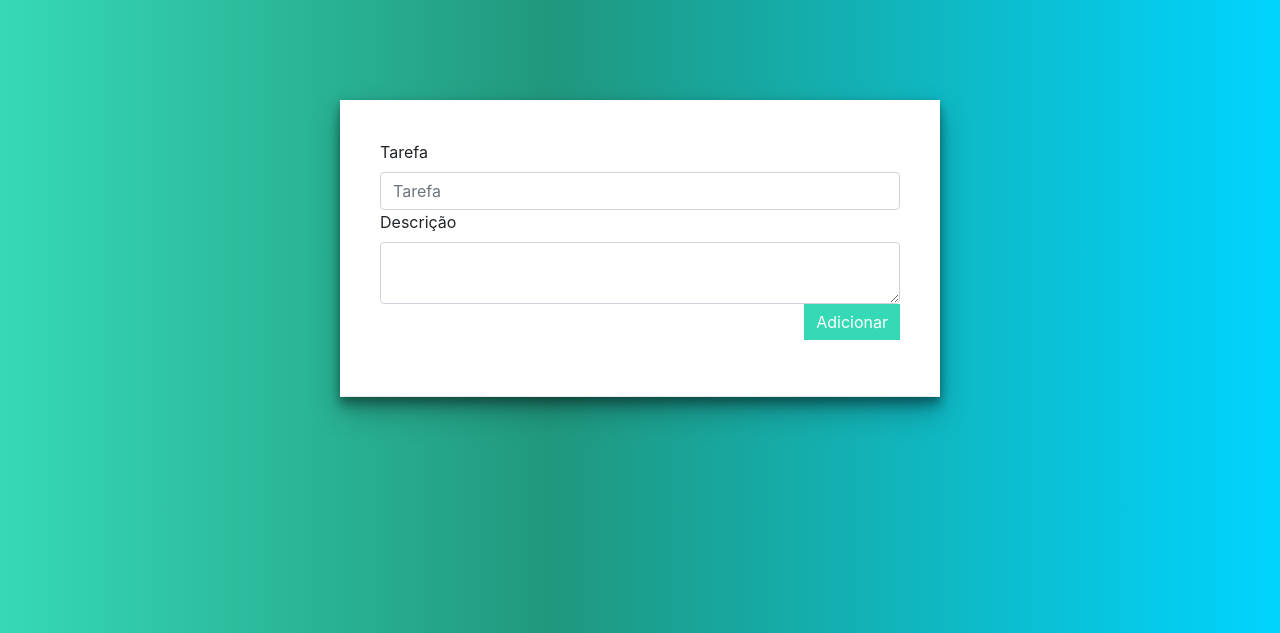
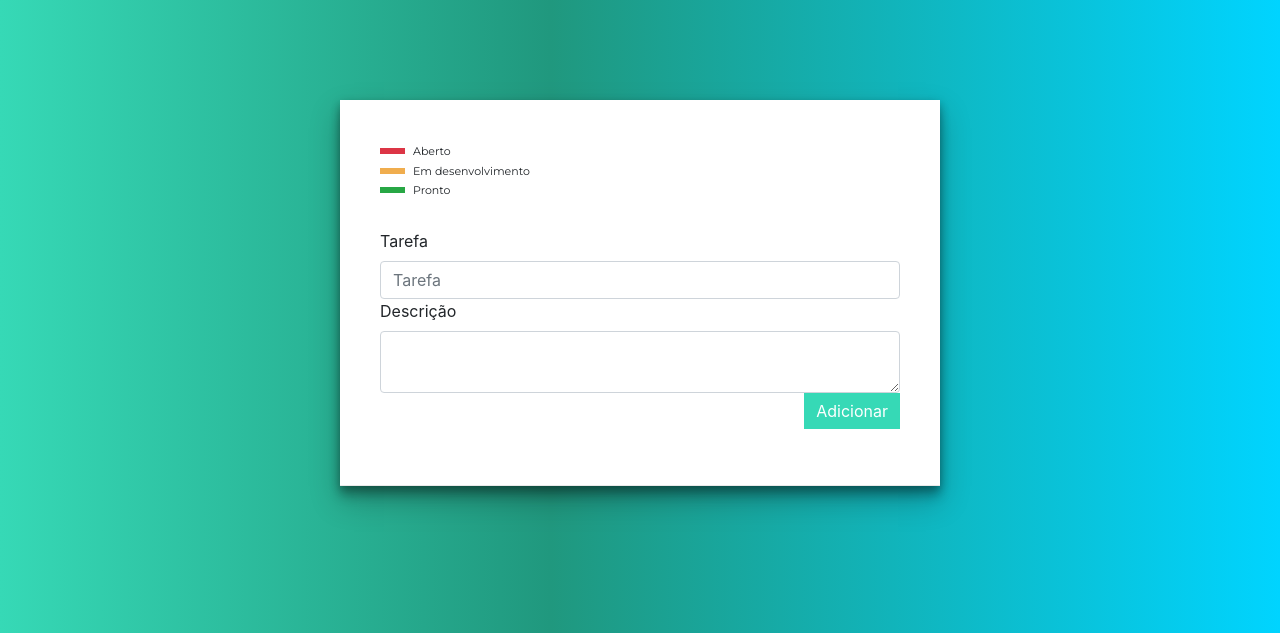
Before and after one commit to oopaze/todo-list, a Django app: page / in a window 1280 px wide. Shown: the top 633 px of the page. Run offline with Django 3.2, Linux system fonts and the light colour scheme; data comes from the database, SQL or seed files in the repository; both versions use the stored data as it was after the commit; some libraries are stand-ins or nearby versions.

Commit message:
adicionando legenda

```diff
--- a/frontend/templates/frontend/list.html
+++ b/frontend/templates/frontend/list.html
@@ -54,14 +54,46 @@
 		  color: #fff;
 		}
 
-    .completed-false{
+    .completed-0{
       border-bottom: 4px solid #dc3545;
       margin: 2px 0;
     }
 
-    .completed-true{
+    .completed-1{
+      border-bottom: 4px solid #f0ad4e;
+      margin: 2px 0;
+    }
+
+    .completed-2{
       border-bottom: 4px solid #28a745;
       margin: 2px 0;
+    }
+
+    .reta-vermelha{
+      width: 25px;
+      height: 6px;
+      background-color: #dc3545;
+      float: left;
+    }
+
+    .reta-amarela{
+      width: 25px;
+      height: 6px;
+      background-color: #f0ad4e;
+      float: left;
+    }
+
+    .reta-verde{
+      width: 25px;
+      height: 6px;
+      background-color: #28a745;
+      float: left;
+    }
+
+    .descricao-lb{
+      float: left;
+      font-size: 11;
+      margin-top: -5px;
     }
 
 		.flex-wrapper{
@@ -88,11 +120,30 @@
 				<form id="form">
 					<div class="flex-wrapper">
             <div style="flex: 6;">
-              <label for="tarefa">Tarefa</label>
-              <input id="tarefa" class="form-control" type="text" name="title" placeholder="Tarefa">
-              <label for="textarea">Descrição</label>
-							<textarea id="descricao" class="form-control" type="text" name="title" placeholder="Descrição" value="Descrição"> </textarea>
-							<input style="float:right;" id="submit" class="btn" type="submit" value="Adicionar">
+              <div  class="row" style="width: 100%; margin-bottom: 30px;">
+                <div class="col-sm-12 mt-2">
+                  <div class="reta-vermelha">
+                  </div>
+                  <span class="descricao-lb ml-2"> Aberto <span>
+                </div>
+                <div class="col-sm-12 mt-2">
+                  <div class="reta-amarela">
+                  </div>
+                  <span class="descricao-lb ml-2"> Em desenvolvimento <span>
+                </div>
+                <div class="col-sm-12 mt-2">
+                  <div class="reta-verde">
+                  </div>
+                  <span class="descricao-lb ml-2"> Pronto <span>
+                </div>
+              </div>
+              <div style="clear: both;">
+                <label for="tarefa">Tarefa</label>
+                <input id="tarefa" class="form-control" type="text" name="title" placeholder="Tarefa">
+                <label for="textarea">Descrição</label>
+                <textarea id="descricao" class="form-control" type="text" name="title" placeholder="Descrição" value="Descrição"> </textarea>
+                <input style="float:right;" id="submit" class="btn" type="submit" value="Adicionar">
+              </div>
 						</div>
 					</div>
 				</form>
@@ -250,11 +301,14 @@
 
     function strikeUnStrike(item){
       slug = item.slug
-      if (item.feito){
-        feito = 'false'
+      if (item.feito == 0){
+        feito = 1
+      } else if (item.feito == 1) {
+        feito = 2
       } else {
-        feito = 'true'
+        feito = 0
       }
+      console.log(item)
       fetch('{{uri}}api/task/update/' + slug, {
         method: 'PUT',
         headers: {
--- a/task/models.py
+++ b/task/models.py
@@ -4,7 +4,7 @@ from django.utils.text import slugify
 class Task(models.Model):
     tarefa = models.CharField(max_length=200, unique=True, error_messages={"unique":"Tarefa já existente."})
     descricao = models.TextField(null=True, blank=True)
-    feito = models.BooleanField(default=False)
+    feito = models.IntegerField(default=0)
     slug = models.SlugField(max_length=200, unique=True)
 
     criado_em = models.DateField(auto_now_add=True)
```
Also changed, not shown: db.sqlite3, task/migrations/0004_auto_20201028_1654.py (added).
